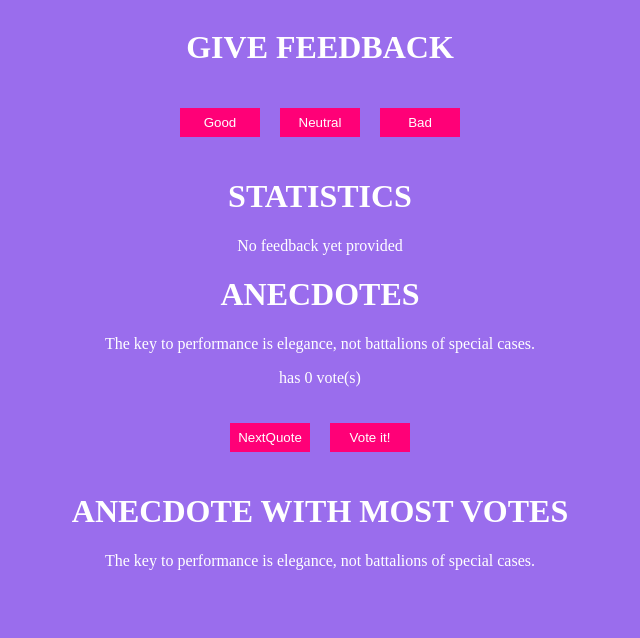
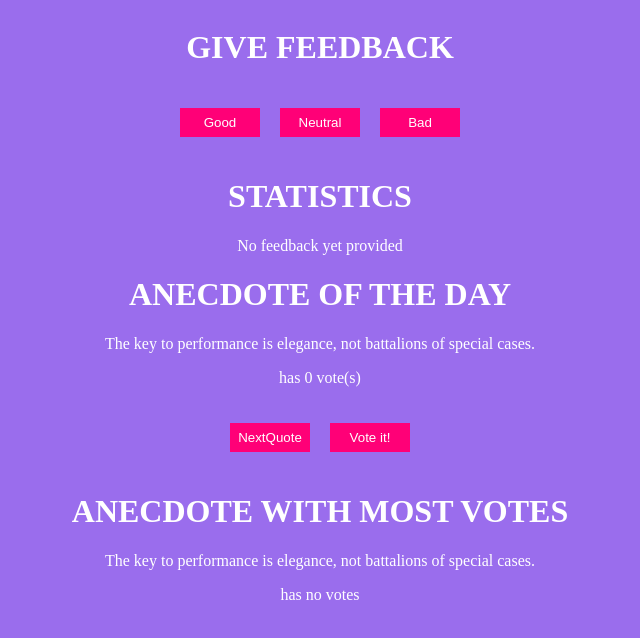
Before and after one commit to ElvisAns/openfullstack, a React (Create React App) app in the folder part1/unicafe/: page / in a window 1280 px wide. Shown: the top 638 px of the page, without its empty margins (320-960 px from the left). Built offline with nearby package versions, Linux system fonts and the light colour scheme.

Commit message:
Display top voted quote

```diff
--- a/part1/unicafe/src/App.js
+++ b/part1/unicafe/src/App.js
@@ -75,6 +75,7 @@ const BestQuote = ({quotes,votes})=>{
   return(
     <div>
       <blockquote>{quotes[max[1]]}</blockquote>
+      <p>has {max[0]===0?"no":max[0]} votes</p>
     </div>
   )
 }
@@ -155,7 +156,7 @@ const App = () => {
       <Statistics text="Bad" count={bad} />
       <StatisticsOveral data={{good:good,neutral:neutral,bad:bad}} />
 
-      <StatTitle text="Anecdotes"/>
+      <StatTitle text="Anecdote of the day"/>
       <div className='quote-container'>
         <Quote text={quotes[selected]} />
         <CountVote votes={votes} sel={selected} />
```
